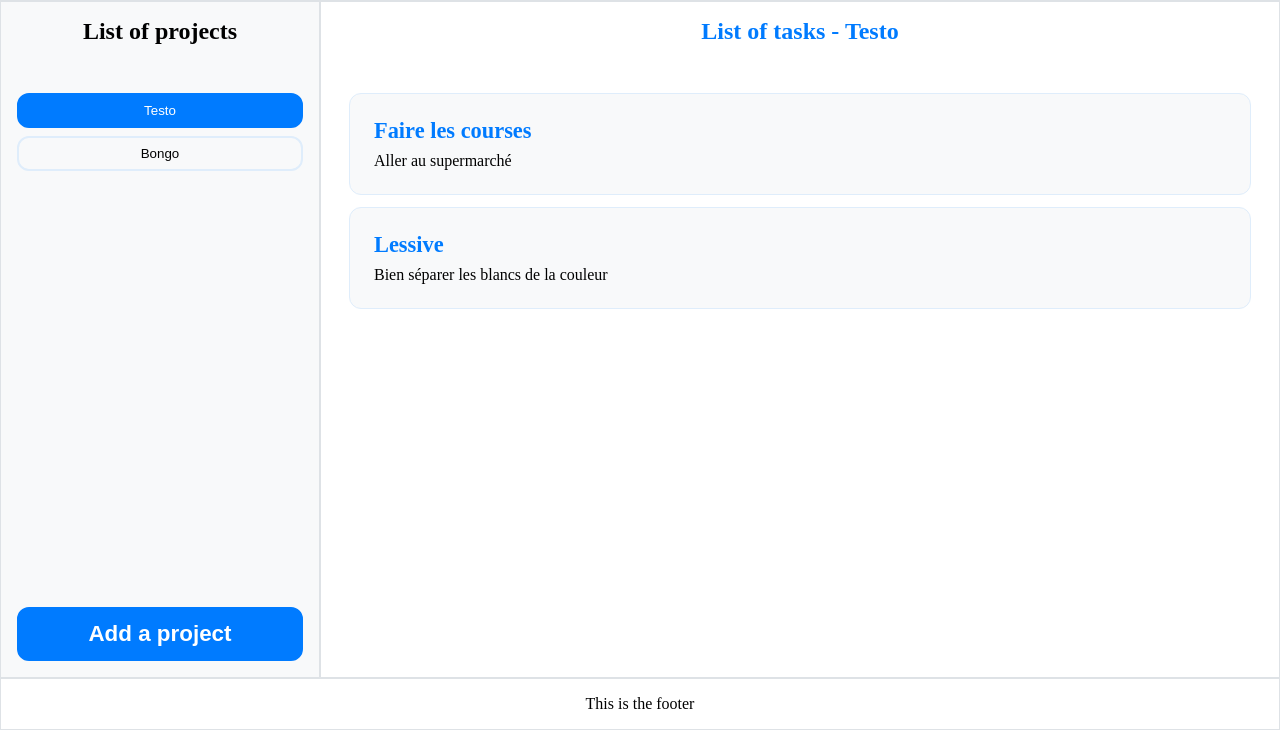
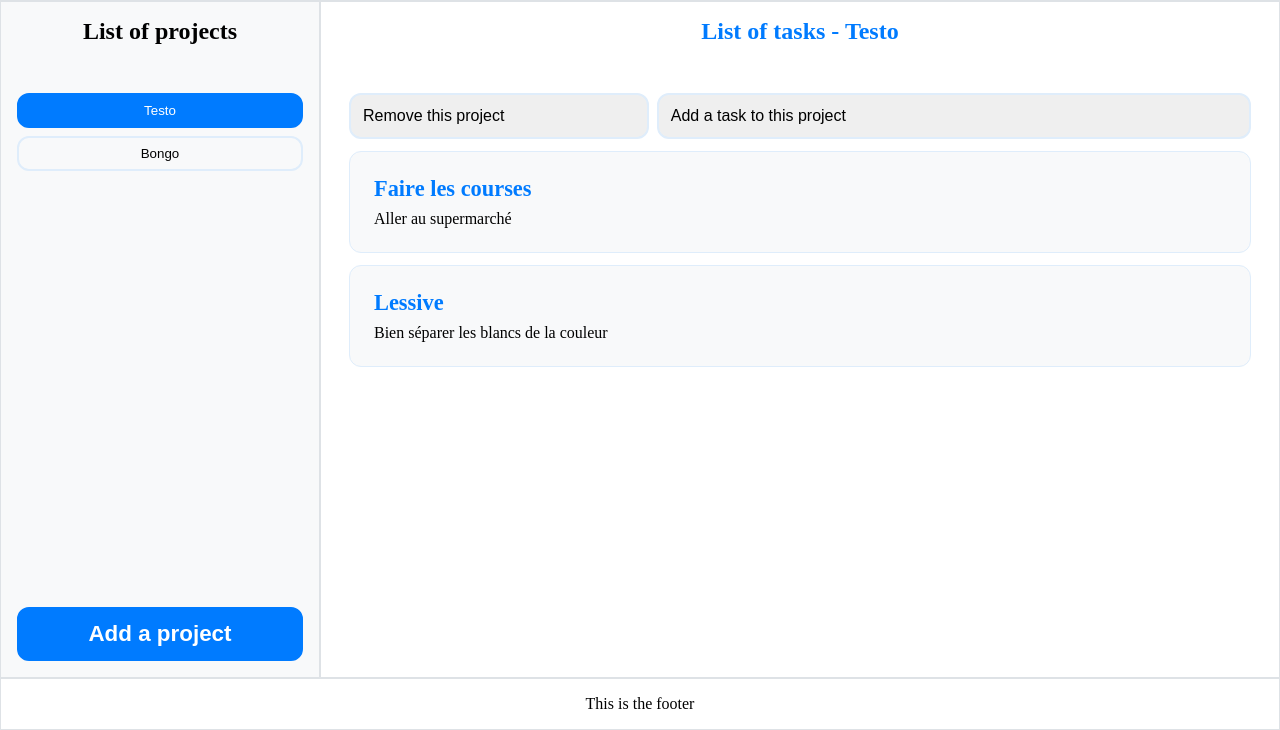
Before and after one commit to emiledrablant/tod-o-din, a website built with webpack: page src/todo.html in a window 1280 px wide. Both pictures are taken after a click on the button "Testo". Shown: the part 70-800 px from the top of the page. Built offline with nearby package versions, Linux system fonts and the light colour scheme.

Commit message:
added toolbar (not working yet)

```diff
--- a/src/js/interface.js
+++ b/src/js/interface.js
@@ -29,6 +29,7 @@ export default class InterfaceManager {
         buttonProject.textContent = project.name;
 
         buttonProject.addEventListener("click", (e) => {
+            document.getElementById("toolbar").textContent = '';
             document.getElementById("task-list").textContent = '';
             this.buildTaskInterface(project);
             this.buildTasks(project);
@@ -49,6 +50,22 @@ export default class InterfaceManager {
     buildTaskInterface(project) {
         const header = document.getElementById("task-list-title");
         header.textContent = `List of tasks - ${project.name}`;
+
+        const toolbar = document.getElementById("toolbar");
+
+        const removeProject = document.createElement("button");
+        removeProject.classList.add("remove-project");
+        removeProject.textContent = "Remove this project";
+        removeProject.addEventListener("click", (e) => {
+            console.log("delete");
+        });
+
+        const addTask = document.createElement("button");
+        addTask.classList.add("add-task");
+        addTask.textContent = "Add a task to this project";
+
+        toolbar.appendChild(removeProject);
+        toolbar.appendChild(addTask);
     }
 
     buildTasks(project) {
--- a/src/style.css
+++ b/src/style.css
@@ -105,6 +105,28 @@ h2 {
     margin-bottom: 48px;
 }
 
+#toolbar {
+    display: flex;
+    margin: 12px;
+    gap: 8px;
+}
+
+#toolbar button {
+    padding: 12px;
+    display: flex;
+    text-align: center; /* Doesn't work, don't know why! */
+    border: var(--alternate-highlight-color) 2px solid;
+    font-size: 1rem;
+}
+
+.remove-project {
+    flex: 1 0 auto;
+}
+
+.add-task {
+    flex: 3 0 auto;
+}
+
 .task-area {
     background-color: var(--alternate-bg-color);
     border-radius: 12px;
--- a/src/todo.html
+++ b/src/todo.html
@@ -15,6 +15,7 @@
       </div>
       <div id="content">
         <h2 id="task-list-title">List of tasks</h2>
+        <div id="toolbar"></div>
         <div id="task-list"></div>
       </div>
       <div id="footer">This is the footer</div>
```
